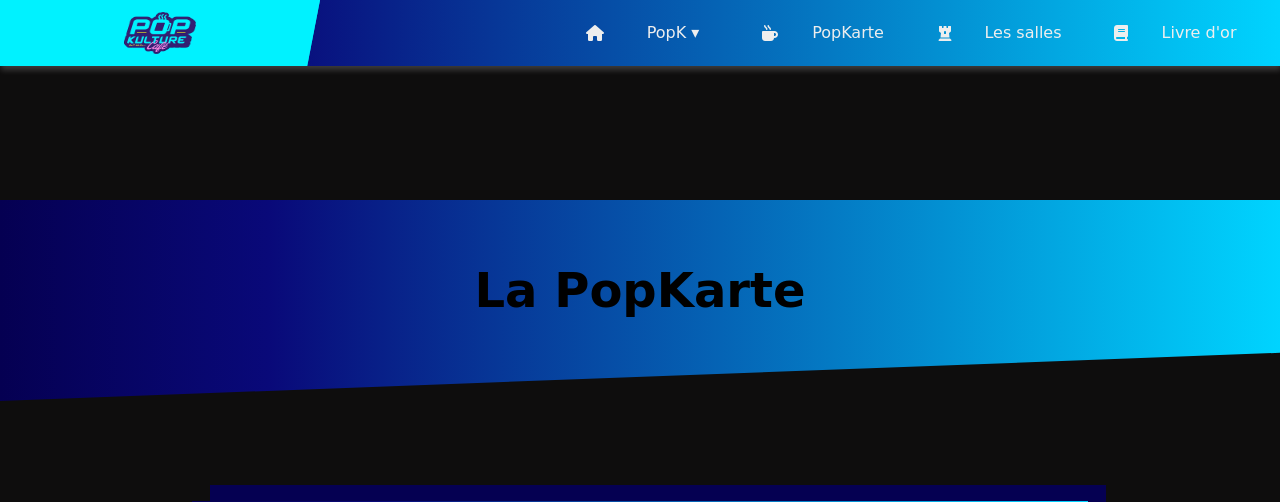
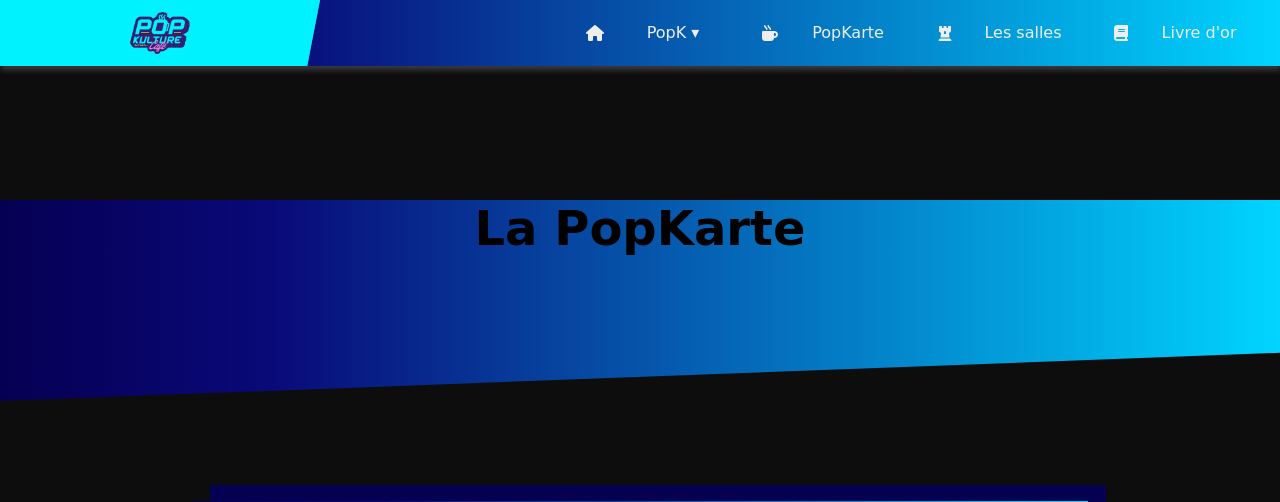
Before and after one commit to RudyDev-engfr/popk, a PHP site: page /carte.php in a window 1280 px wide. Shown: the top 502 px of the page. Run offline with PHP 8.4, Linux system fonts and the light colour scheme; style sheets or scripts are compiled from the project's sources; some libraries are stand-ins or nearby versions; some web fonts are replaced.

Commit message:
modifications vendredi 2

```diff
--- a/SCSS/_carte.scss
+++ b/SCSS/_carte.scss
@@ -1,9 +1,6 @@
 
 @import url('https://fonts.googleapis.com/css2?family=Roboto&family=Sansita+Swashed&display=swap');
 
-.h1Carte {
-    line-height: 180px;
-}
 .h1Carte, .first-blood, .garrosh, .nunu, .smite, .lili, .prodigy {
     font-family: "SansitaSwashed-Regular", cursive;
     align-self: flex-start;
--- a/SCSS/header.scss
+++ b/SCSS/header.scss
@@ -81,8 +81,9 @@ header {
 }
 
 .imgLogo {
-    height:100%;
-    width:25%;
+  display: fixed;
+  height:100%;
+  width:auto;
 }
 
 #nav-mobile {
```
